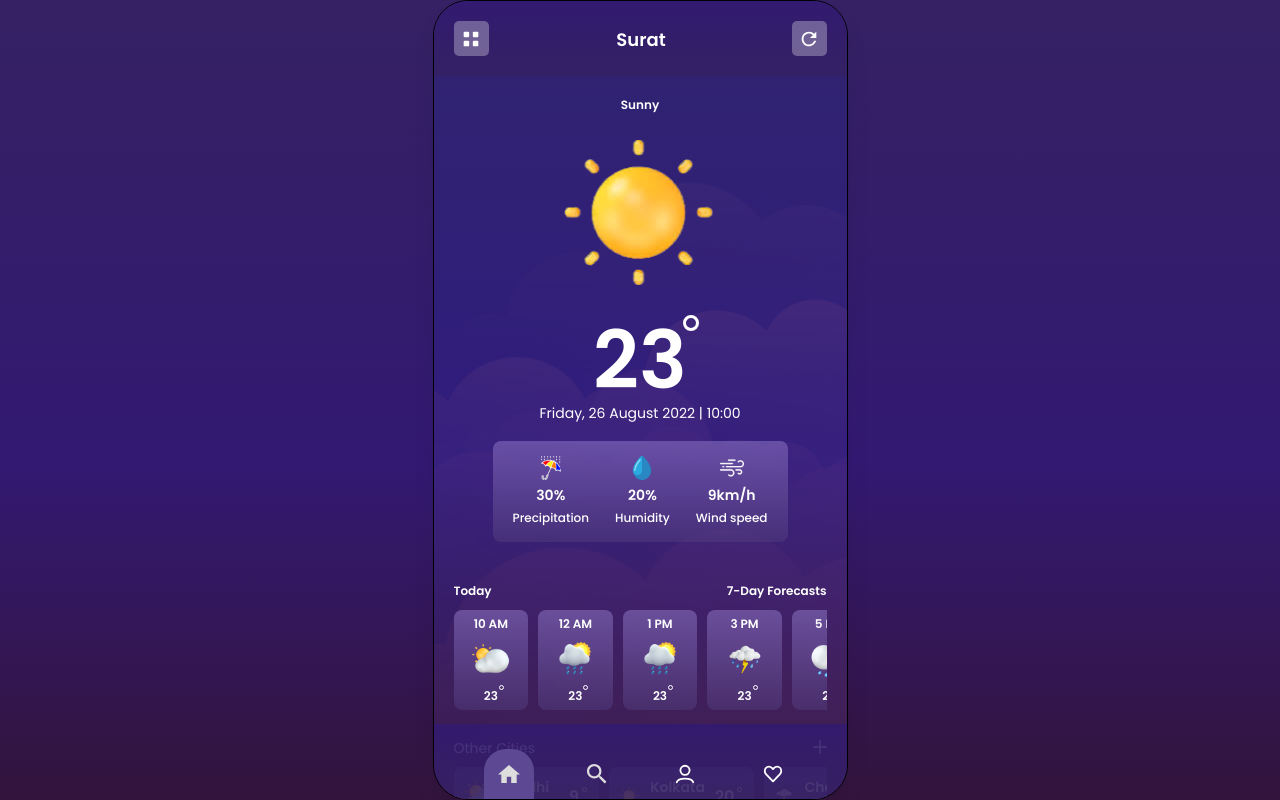
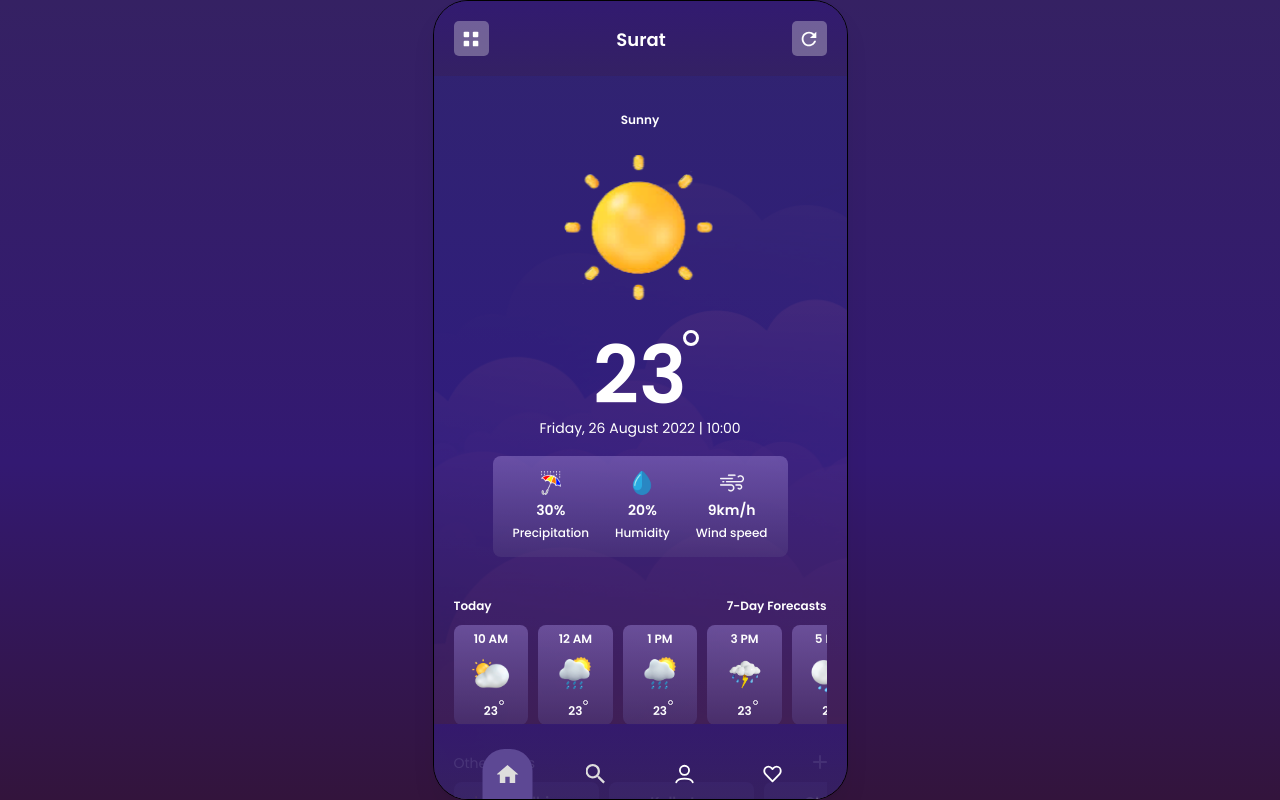
Before and after one commit to Avetisyan-Danila/weather-app, a Vue app: page / in a window 1280 px wide. Built offline with nearby package versions, Linux system fonts and the light colour scheme.

Commit message:
Переделал хедер на десктопе, сделал отступы для контента на всех страницах одинаковыми

```diff
--- a/src/layouts/AppHeader.vue
+++ b/src/layouts/AppHeader.vue
@@ -107,19 +107,16 @@ watch(
 
 .header {
   box-sizing: border-box;
-  position: sticky;
+  position: absolute;
   z-index: 10;
   top: 0;
   width: 375px;
   height: 55px;
 
-  padding-top: 20px;
-
   @media (max-width: $sm) {
     position: fixed;
     width: 100%;
     left: 0;
-    padding: 20px 20px 0;
   }
 
   &:before {
@@ -153,11 +150,19 @@ watch(
 
   &--left {
     left: 0;
+
+    @media (max-width: $sm) {
+      left: 20px;
+    }
   }
 
   &--right {
     right: 0;
     transform: translateX(-2px);
+
+    @media (max-width: $sm) {
+      right: 20px;
+    }
   }
 }
 
--- a/src/layouts/AppLayout.vue
+++ b/src/layouts/AppLayout.vue
@@ -112,6 +112,10 @@ import { getImage } from "@/common/helpers/getImage.js";
 
 .main {
   flex-grow: 1;
-  padding: 75px 0 70px 0;
+  padding: 110px 0;
+
+  @media (max-width: $sm) {
+    padding: 45px 0 70px 0;
+  }
 }
 </style>
--- a/src/layouts/AppMenu.vue
+++ b/src/layouts/AppMenu.vue
@@ -78,16 +78,18 @@ const route = useRoute();
 @import "@/assets/scss/mixins/mixins";
 
 .menu {
-  position: sticky;
+  position: absolute;
   z-index: 10;
   bottom: 0;
   left: 50%;
+  transform: translateX(-50%);
   width: 375px;
 
   @media (max-width: $sm) {
     position: fixed;
     width: 100%;
     left: 0;
+    transform: translateX(0);
   }
 
   &:before {
```
